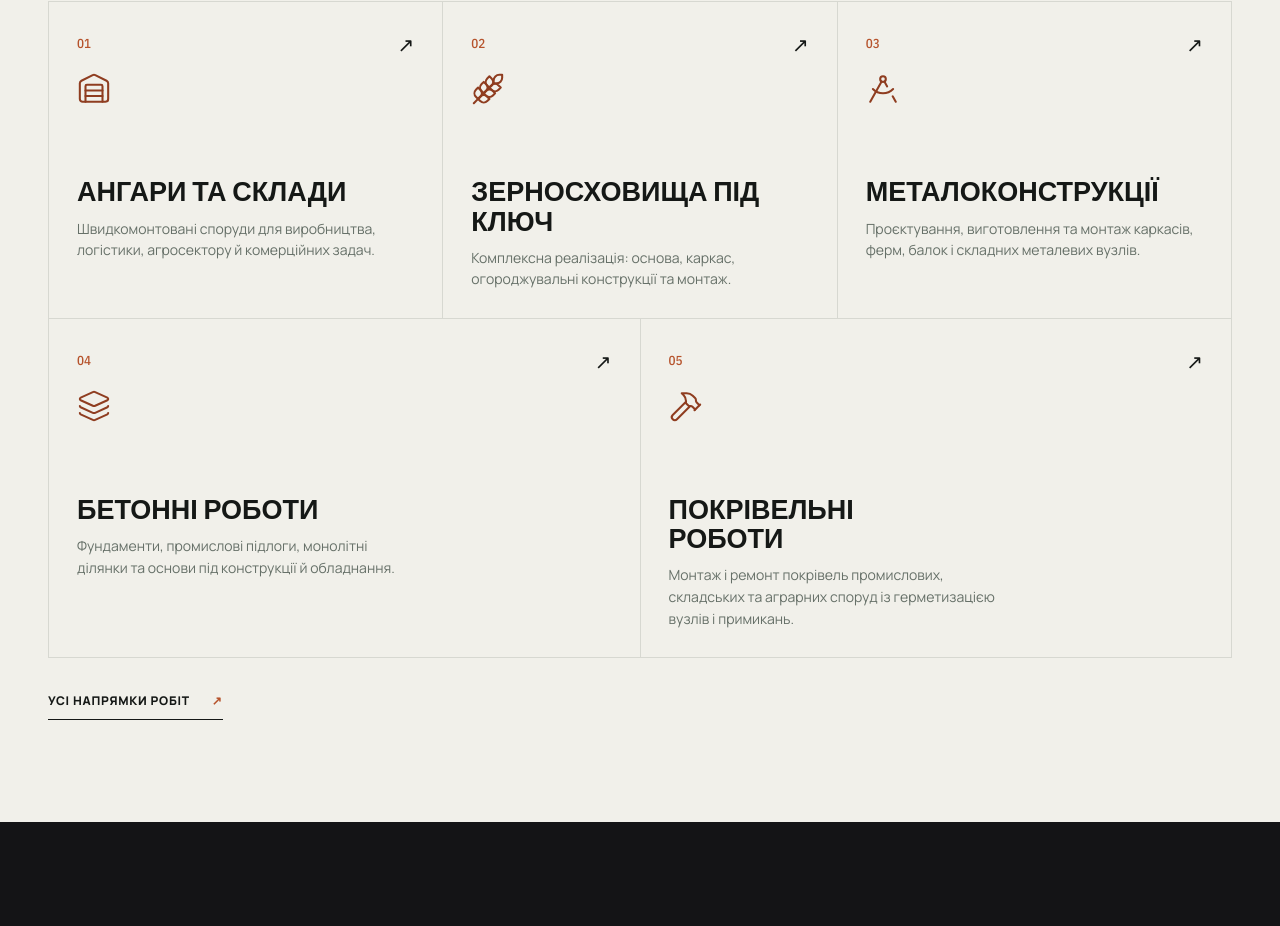
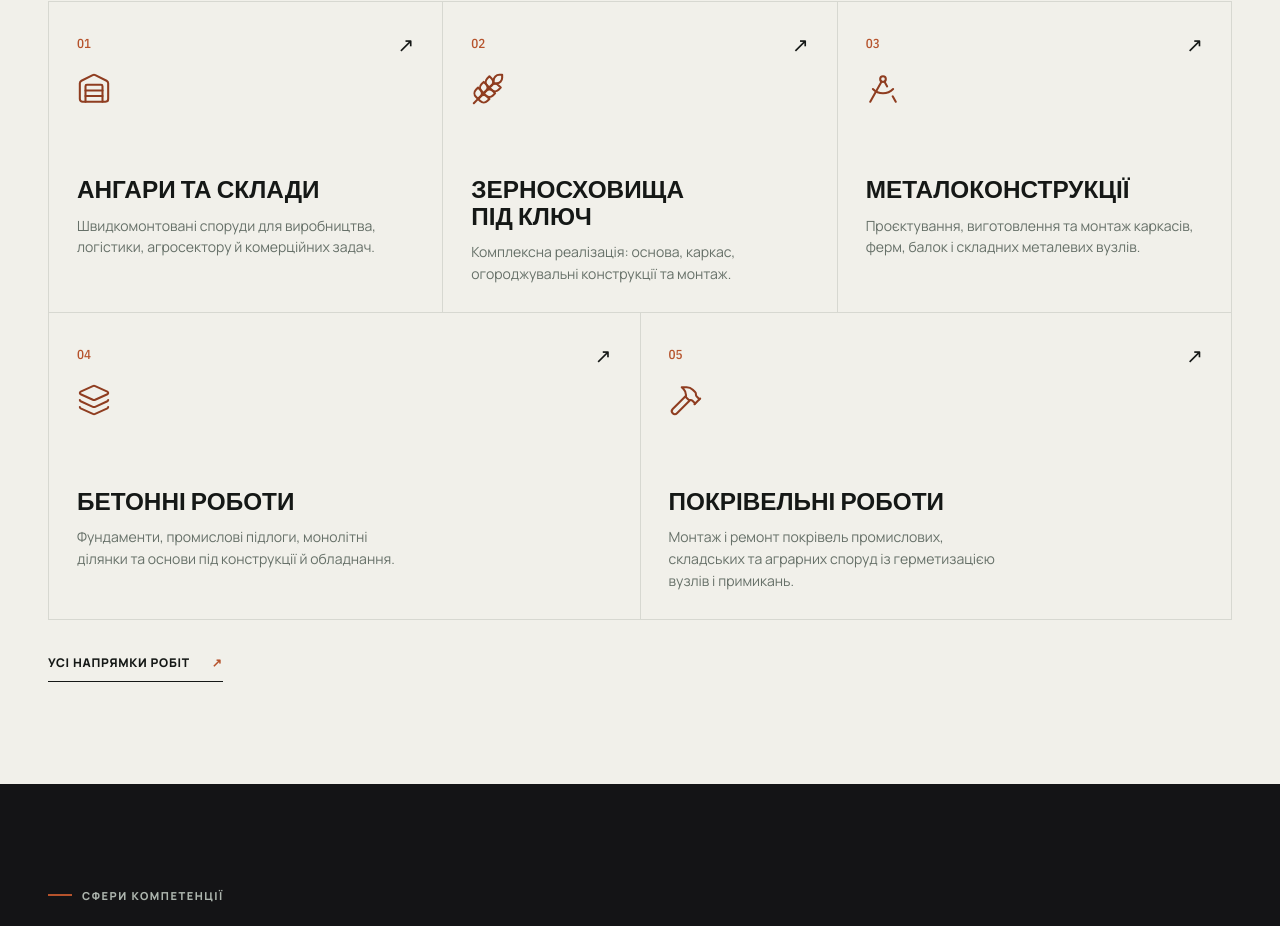
Before and after one commit to leusd100/rubikon-build, a Next.js app: page / in a window 1280 px wide. Shown: the part 1169-2095 px from the top of the page. Built offline with nearby package versions, Linux system fonts and the light colour scheme.

Commit message:
fix: keep service titles on whole words

```diff
--- a/app/globals.css
+++ b/app/globals.css
@@ -220,7 +220,7 @@ section[id] { scroll-margin-top: 98px; }
 .service-number { color: var(--accent); font: 500 13px/1 var(--font-condensed), sans-serif; }
 .service-icon { position: absolute; top: 70px; left: 28px; width: 34px; height: 34px; color: var(--accent-dark); stroke-width: 1.45; transition: color .25s ease, transform .25s ease; }
 .service-card:hover .service-icon, .service-card:focus-visible .service-icon { color: var(--accent); transform: translateY(-2px); }
-.service-card h3 { margin: 122px 0 12px; max-width: 300px; overflow-wrap: break-word; font: 600 27px/1.08 var(--font-condensed), sans-serif; text-transform: uppercase; }
+.service-card h3 { margin: 122px 0 12px; max-width: 300px; overflow-wrap: normal; word-break: normal; hyphens: none; text-wrap: balance; font: 600 clamp(21px, 1.9vw, 27px)/1.08 var(--font-condensed), sans-serif; text-transform: uppercase; }
 .service-card p { max-width: 340px; margin: 0; color: var(--muted); font-size: 14px; transition: color .25s ease; }
 .service-card:hover p, .service-card:focus-visible p { color: #b9c1bb; }
 .service-arrow { position: absolute; top: 27px; right: 28px; font-size: 20px; }
```
